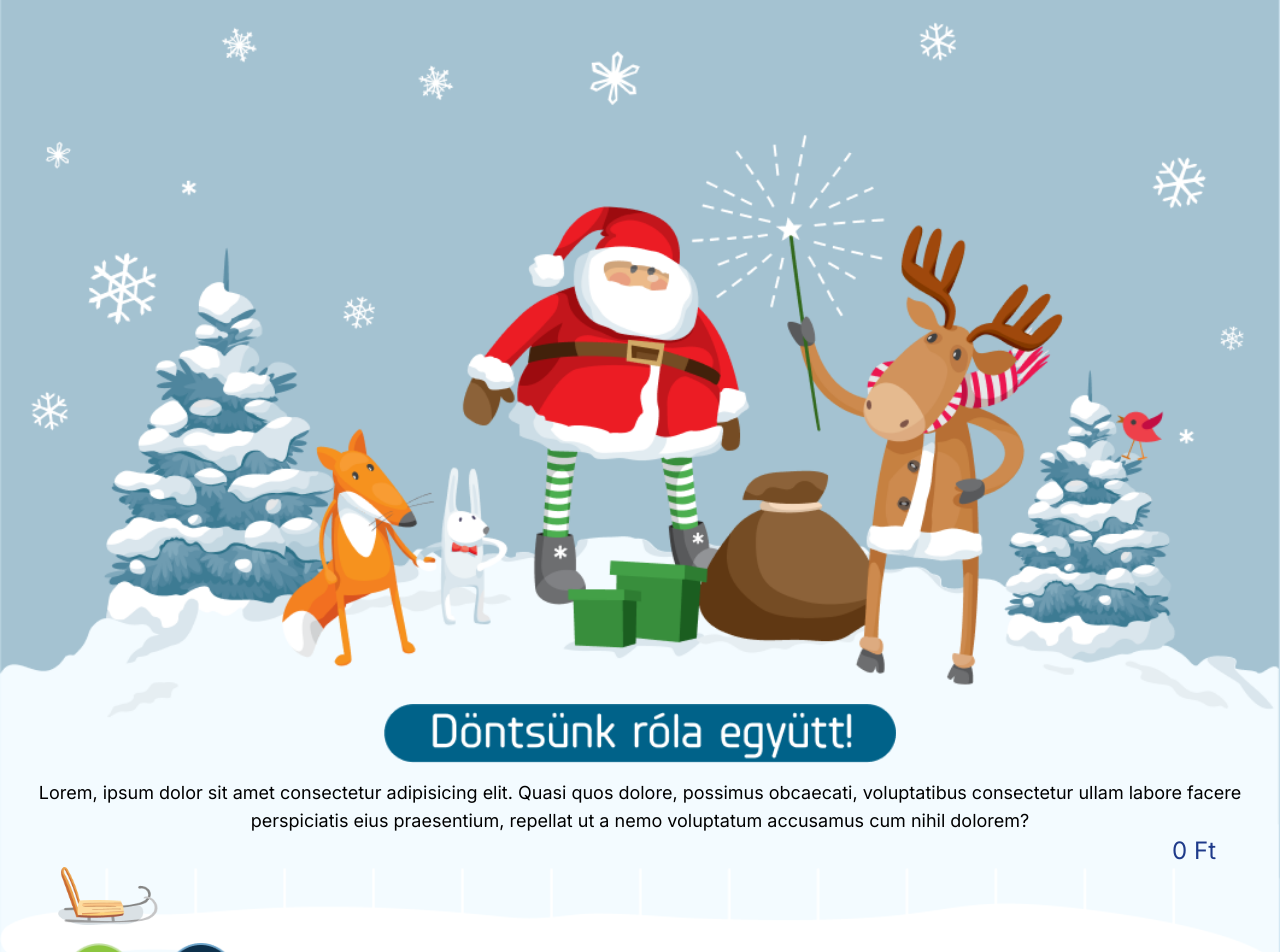
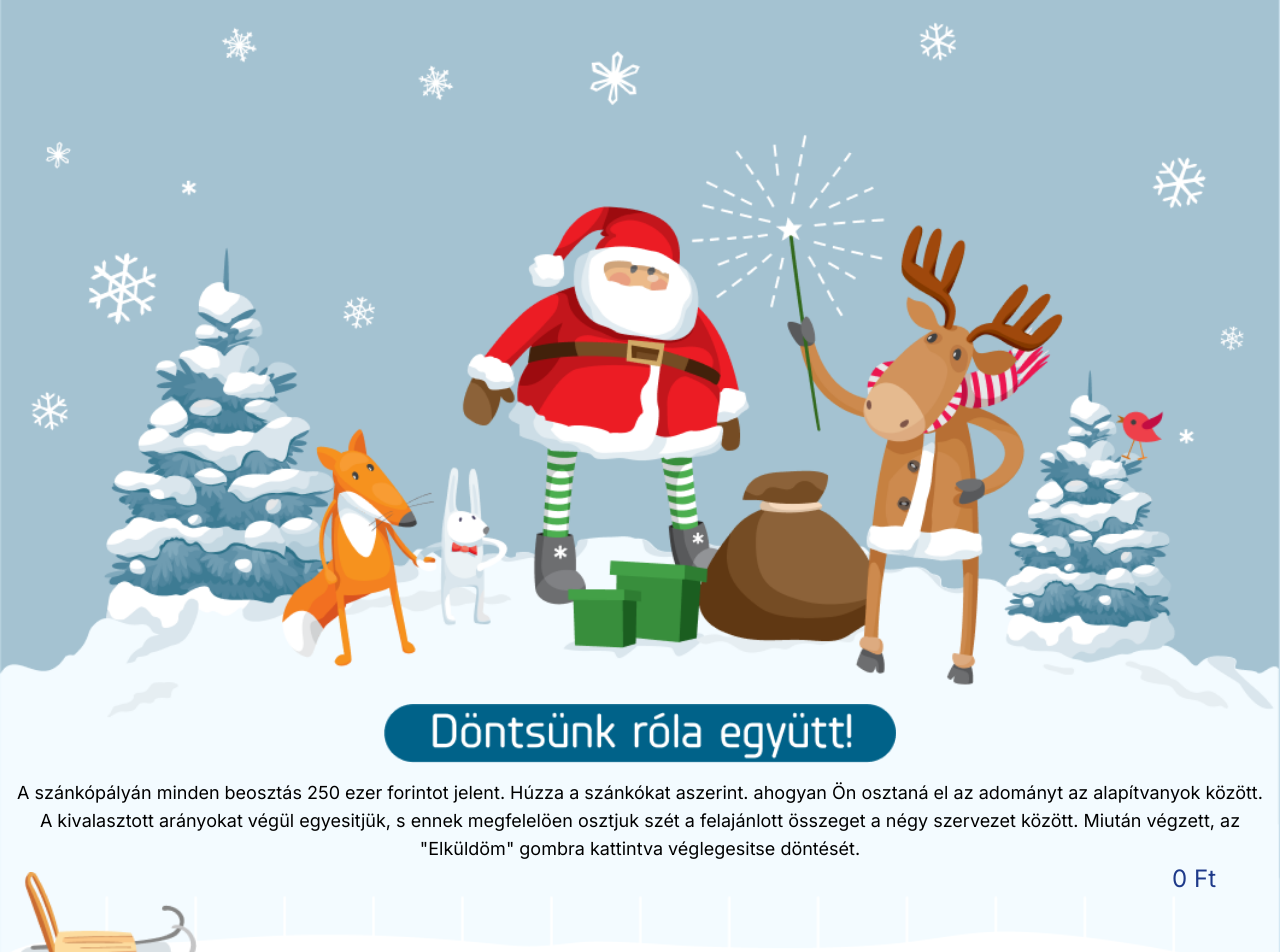
Before and after one commit to brutumfulmen97/sp-sanke, a Next.js app: page / in a window 1280 px wide. Shown: the top 952 px of the page. Built offline with nearby package versions, Linux system fonts and the light colour scheme.

Commit message:
cekam fontove

```diff
--- a/src/app/page.tsx
+++ b/src/app/page.tsx
@@ -88,10 +88,12 @@ export default function Home() {
           alt="dugme"
         />
         <p className="px-4 text-lg text-center mt-4">
-          Lorem, ipsum dolor sit amet consectetur adipisicing elit. Quasi quos
-          dolore, possimus obcaecati, voluptatibus consectetur ullam labore
-          facere perspiciatis eius praesentium, repellat ut a nemo voluptatum
-          accusamus cum nihil dolorem?
+          A szánkópályán minden beosztás 250 ezer forintot jelent. Húzza a
+          szánkókat aszerint. ahogyan Ön osztaná el az adományt az alapítvanyok
+          között. A kivalasztott arányokat végül egyesitjük, s ennek megfelelöen
+          osztjuk szét a felajánlott összeget a négy szervezet között. Miután
+          végzett, az &quot;Elküldöm&quot; gombra kattintva véglegesitse
+          döntését.
         </p>
         <Toaster />
         <TotalContext.Provider value={{ total, setTotal }}>
@@ -110,7 +112,7 @@ export default function Home() {
               );
             })}
 
-            <div className="w-full px-[5%] mt-12 flex gap-4 justify-center items-center">
+            <div className="w-full px-[15%] mt-12 flex gap-[10%] justify-center items-center mb-4">
               <button
                 onClick={() => {
                   setSleds(initialState);
--- a/src/components/Charity.tsx
+++ b/src/components/Charity.tsx
@@ -60,7 +60,7 @@ const Charity = ({
         <div className="relative w-full h-12 grid place-items-center">
           <Image
             src="/sanke.png"
-            width={100}
+            width={600}
             height={300}
             alt="snake"
             className="absolute max-w-[200%]"
@@ -187,6 +187,7 @@ const Charity = ({
     const newTotal = +total - +parent * 250000;
 
     let newValue;
+    if (!over || !over?.id) return;
     newSleds = sleds.map((sled: { id: number; parent: string }) => {
       if (id === sled.id) {
         if (newTotal + over.id * 250000 > 3_000_000) {
```
